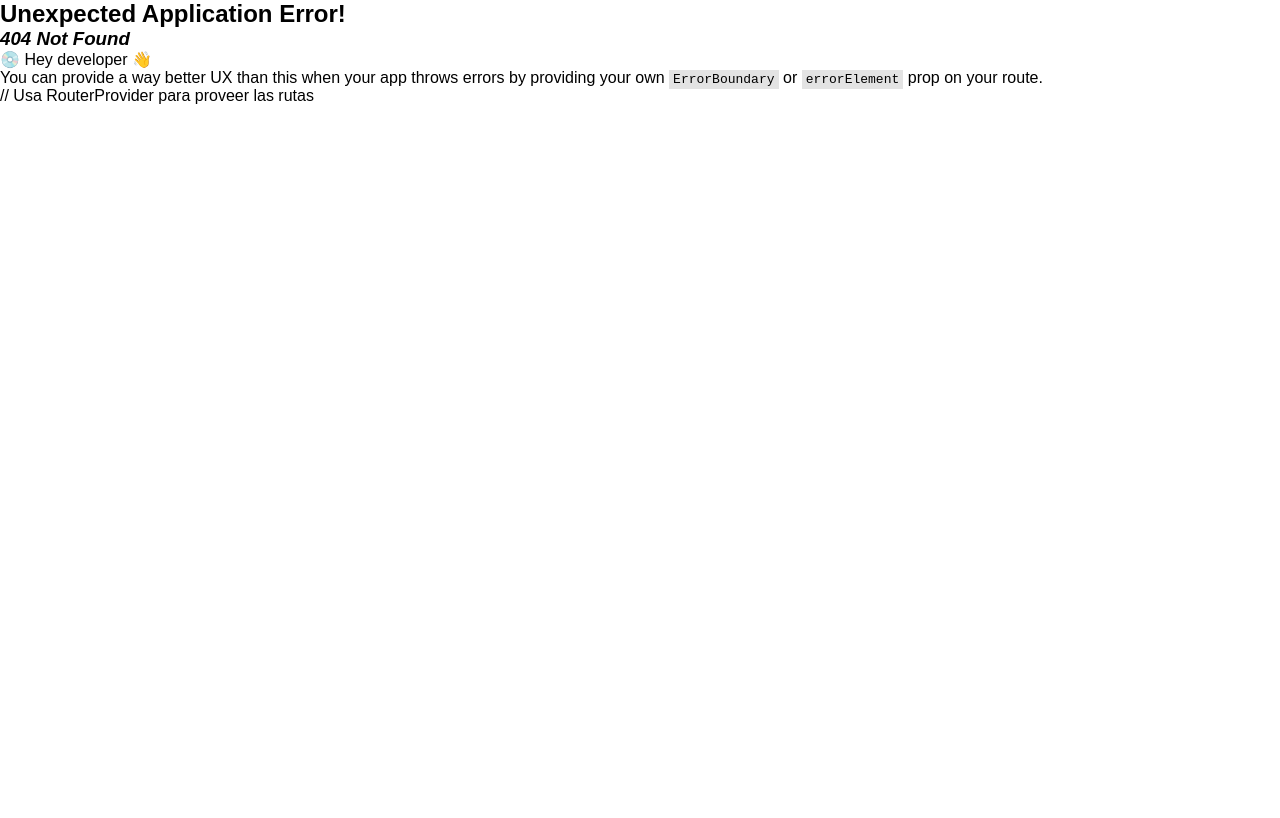
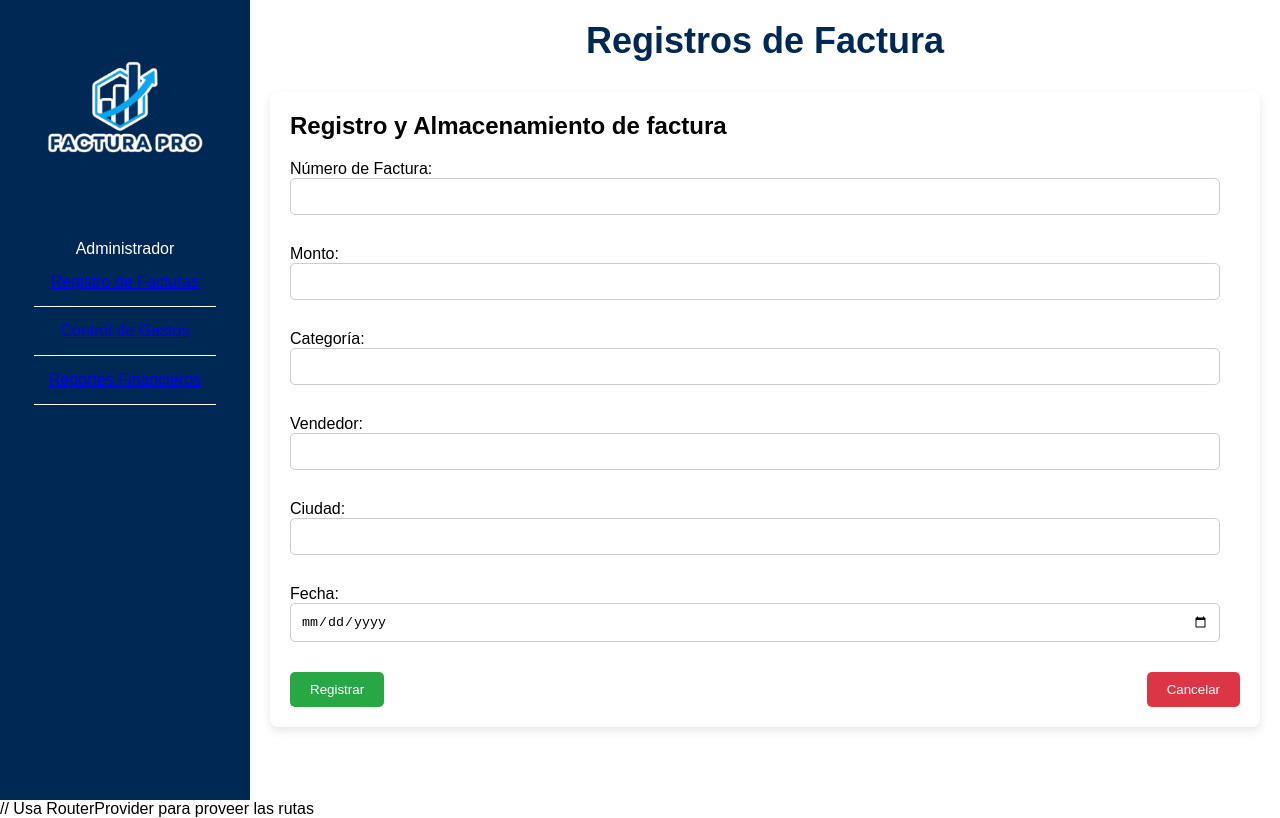
Before and after one commit to Andresyt12/Facturacion-web-2, a React (Vite) app: page /register in a window 1280 px wide. Before the commit this address had no page. Built offline with nearby package versions, Linux system fonts and the light colour scheme.

Commit message:
Pagina de regiisro de facturas

```diff
--- a/src/main.jsx
+++ b/src/main.jsx
@@ -5,7 +5,7 @@
 // Importa los componentes de las páginas
 import Home from './pages/Home';
 import Login from './pages/auth/Login';
-import Register from './pages/auth/Register';
+import Register from './pages/Register';
 import Egresos from './pages/Egresos';
 import RegistroFac from './pages/RegistroFac';
 
@@ -24,6 +24,10 @@
     element: <RegistroFac />
   },
   {
+    path: '/register',  // Ruta para Egresos
+    element: <Register />
+  },
+  {
     path: '/egresos',  // Ruta para Egresos
     element: <Egresos />
   }
--- /dev/null
+++ b/src/pages/Register.css
@@ -0,0 +1,196 @@
+.factura-pro {
+    display: flex;
+    height: 100vh;
+    font-family: 'Arial', sans-serif;
+    flex-direction: row;
+}
+
+.sidebar {
+    width: 250px;
+    background-color: #002366;
+    color: white;
+    padding: 20px;
+    display: flex;
+    flex-direction: column;
+    align-items: center;
+}
+
+.login {
+    width: 180px;
+    height: 100px; /* Cambiado de 100rpx a 100px */
+    margin-bottom: 1rem;
+    margin-left: auto;
+    margin-right: auto;
+}
+
+.admin-icon {
+    text-align: center;
+    margin-bottom: 20px;
+}
+
+.admin-icon span {
+    font-size: 50px;
+}
+
+.sidebar nav ul {
+    list-style-type: none;
+    padding: 0;
+    width: 100%;
+}
+
+.sidebar nav ul li {
+    padding: 15px;
+    text-align: center;
+    border-bottom: 1px solid white;
+    cursor: pointer;
+}
+
+.sidebar nav ul li:hover {
+    background-color: #003580;
+}
+
+.main-content {
+    flex-grow: 1;
+    padding: 20px;
+    background-color: #f2f2f2;
+    overflow-y: auto;
+}
+
+h1 {
+    color: #003366;
+    font-size: 36px;
+}
+
+.form-container {
+    background-color: white;
+    padding: 20px;
+    border-radius: 8px;
+    box-shadow: 0px 4px 10px rgba(0, 0, 0, 0.1);
+}
+
+h2 {
+    margin-bottom: 20px;
+}
+
+label {
+    display: block;
+    margin-bottom: 10px;
+    font-size: 16px;
+}
+
+input {
+    width: calc(100% - 20px);
+    padding: 10px;
+    margin-bottom: 20px;
+    border-radius: 5px;
+    border: 1px solid #ccc;
+}
+
+.button-group {
+    display: flex;
+    justify-content: space-between;
+}
+
+.register-btn {
+    background-color: #28a745;
+    color: white;
+    padding: 10px 20px;
+    border: none;
+    border-radius: 5px;
+    cursor: pointer;
+}
+
+.cancel-btn {
+    background-color: #dc3545;
+    color: white;
+    padding: 10px 20px;
+    border: none;
+    border-radius: 5px;
+    cursor: pointer;
+}
+
+.register-btn:hover, .cancel-btn:hover {
+    opacity: 0.8;
+}
+
+/* --- Media Queries for Responsiveness --- */
+
+/* Tablets (hasta 768px) */
+@media (max-width: 768px) {
+    .factura-pro {
+        flex-direction: column;
+    }
+
+    .sidebar {
+        width: 100%;
+        padding: 10px;
+    }
+
+    .sidebar nav ul li {
+        padding: 10px;
+        font-size: 14px;
+    }
+
+    .main-content {
+        padding: 10px;
+    }
+
+    h1 {
+        font-size: 28px;
+    }
+
+    .form-container {
+        padding: 15px;
+    }
+
+    input {
+        padding: 8px;
+    }
+
+    .button-group {
+        flex-direction: column;
+    }
+
+    .register-btn, .cancel-btn {
+        width: 100%;
+        margin-bottom: 10px;
+    }
+}
+
+/* Móviles (hasta 480px) */
+@media (max-width: 480px) {
+    .sidebar {
+        display: none; /* Escondemos la sidebar en pantallas muy pequeñas */
+    }
+
+    .factura-pro {
+        padding: 0;
+    }
+
+    .main-content {
+        padding: 10px;
+    }
+
+    h1 {
+        font-size: 24px;
+    }
+
+    input {
+        width: 100%;
+        padding: 8px;
+    }
+
+    .form-container {
+        padding: 10px;
+    }
+
+    .button-group {
+        flex-direction: column;
+    }
+
+    .register-btn, .cancel-btn {
+        width: 100%;
+        padding: 10px;
+        margin-bottom: 10px;
+    }
+}
--- /dev/null
+++ b/src/pages/Register.jsx
@@ -0,0 +1,135 @@
+import { useState } from 'react';
+import { Link } from 'react-router-dom'; // Importa el componente Link
+import './Register.css';
+
+const Register = () => {
+    const [factura, setFactura] = useState({
+        numero: '',
+        monto: '',
+        categoria: '',
+        vendedor: '',
+        ciudad: '',
+        fecha: ''
+    });
+
+    const handleChange = (e) => {
+        setFactura({ ...factura, [e.target.name]: e.target.value });
+    };
+
+    const handleSubmit = (e) => {
+        e.preventDefault();
+        console.log('Factura registrada:', factura);
+        alert('Factura registrada con éxito');
+    };
+
+    return (
+        <section className="factura-pro">
+            <aside className="sidebar">
+                <div className="admin-icon">
+                    <img src="public\img\loginPro.jpeg" alt="Profile Icon" className="login" />
+                </div>
+                <p>Administrador</p>
+                <nav>
+                    <ul>
+                        <li>
+                            <Link to="/facturapro">Registro de Facturas</Link>
+                        </li>
+                        <li>
+                            <Link to="/registro">Control de Gastos</Link>
+                        </li>
+                        <li>
+                            <Link to="/Egresos">Reportes Financieros</Link>
+                        </li>
+                    </ul>
+                </nav>
+            </aside>
+
+            <main className="main-content">
+                <h1>Registros de Factura</h1>
+                <div className="form-container">
+                    <h2>Registro y Almacenamiento de factura</h2>
+                    <form onSubmit={handleSubmit}>
+                        <label>
+                            Número de Factura:
+                            <input
+                                type="text"
+                                name="numero"
+                                value={factura.numero}
+                                onChange={handleChange}
+                                required
+                            />
+                        </label>
+                        <label>
+                            Monto:
+                            <input
+                                type="number"
+                                name="monto"
+                                value={factura.monto}
+                                onChange={handleChange}
+                                required
+                            />
+                        </label>
+                        <label>
+                            Categoría:
+                            <input
+                                type="text"
+                                name="categoria"
+                                value={factura.categoria}
+                                onChange={handleChange}
+                                required
+                            />
+                        </label>
+                        <label>
+                            Vendedor:
+                            <input
+                                type="text"
+                                name="vendedor"
+                                value={factura.vendedor}
+                                onChange={handleChange}
+                                required
+                            />
+                        </label>
+                        <label>
+                            Ciudad:
+                            <input
+                                type="text"
+                                name="ciudad"
+                                value={factura.ciudad}
+                                onChange={handleChange}
+                                required
+                            />
+                        </label>
+                        <label>
+                            Fecha:
+                            <input
+                                type="date"
+                                name="fecha"
+                                value={factura.fecha}
+                                onChange={handleChange}
+                                required
+                            />
+                        </label>
+                        <div className="button-group">
+                            <button type="submit" className="register-btn">Registrar</button>
+                            <button
+                                type="button"
+                                className="cancel-btn"
+                                onClick={() => setFactura({
+                                    numero: '',
+                                    monto: '',
+                                    categoria: '',
+                                    vendedor: '',
+                                    fecha: ''
+                                })}
+                            >
+                                Cancelar
+                            </button>
+                        </div>
+                    </form>
+                </div>
+            </main>
+        </section>
+    );
+};
+
+export default Register;
--- a/src/pages/auth/Register.jsx
+++ /dev/null
@@ -1,11 +0,0 @@
-import React from 'react'
-import './Register.css'
-
-
-const Register = () => {
-  return (
-    <div>este es el Register</div>
-  )
-}
-
-export default Register
```
Also changed, not shown: src/pages/auth/Register.css (deleted).
